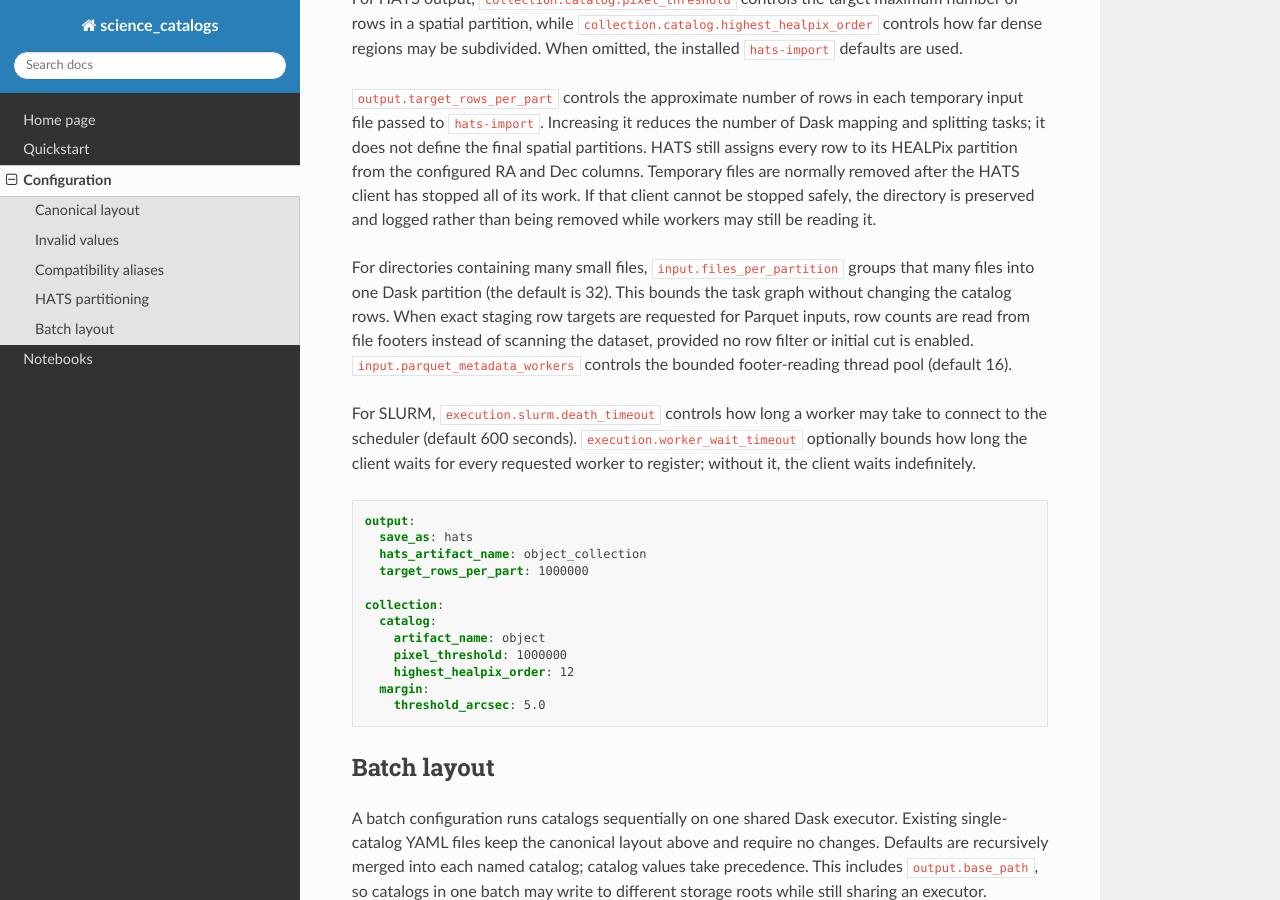
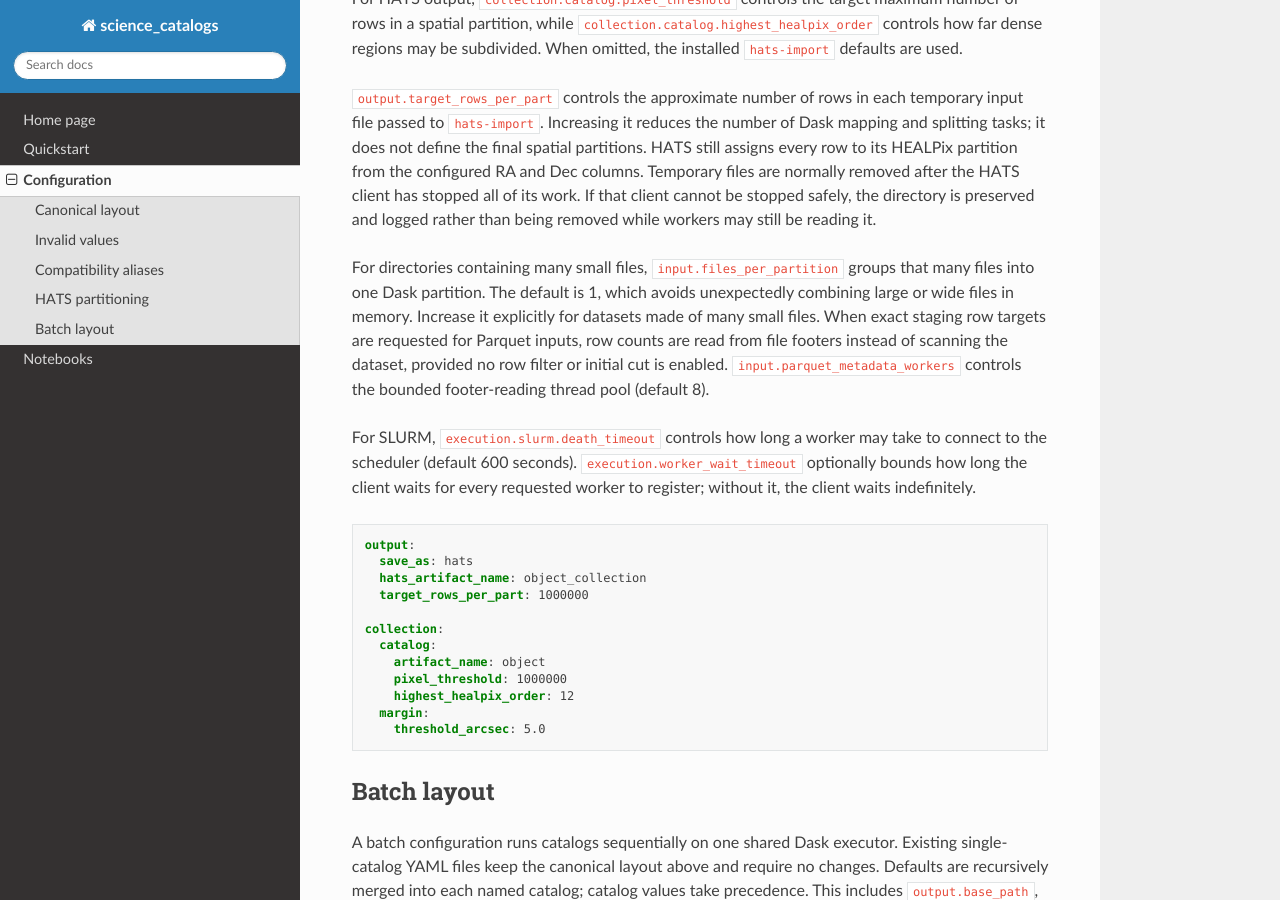
Before and after one commit to linea-it/science_catalogs, a Sphinx documentation site: the page built from docs/configuration.rst, in a window 1280 px wide and 900 px high, scrolled down 2044 px. Built offline with Sphinx 7.4.7 and the Read the Docs theme 3.1.0, drawn with Linux system fonts in a browser that asks for light colours; pages that are not in the unit, such as notebooks, are missing from menus.

Commit message:
Use memory-safe defaults for Parquet catalog processing
- default to one input file per Dask partition
- limit Parquet metadata reads to eight concurrent workers
- keep row-based repartitioning disabled unless explicitly configured
- document and test the safer fallback behavior

```diff
--- a/docs/configuration.rst
+++ b/docs/configuration.rst
@@ -20,8 +20,8 @@ columns. ``photometry`` contains scientific transformations. ``output`` and
    input:
      catalog_path: /data/object
      catalog_pattern: "*.parq"
-     files_per_partition: 32
-     parquet_metadata_workers: 16
+     files_per_partition: 1
+     parquet_metadata_workers: 8
      user_selected_cols: [objectId, coord_ra, coord_dec, g_psfFlux, g_psfFluxErr]
      ra_col: coord_ra
      dec_col: coord_dec
@@ -116,12 +116,13 @@ of its work. If that client cannot be stopped safely, the directory is preserved
 logged rather than being removed while workers may still be reading it.
 
 For directories containing many small files, ``input.files_per_partition`` groups
-that many files into one Dask partition (the default is 32). This bounds the task
-graph without changing the catalog rows. When exact staging row targets are requested
-for Parquet inputs, row counts are read from file footers instead of scanning the
-dataset, provided no row filter or initial cut is enabled.
+that many files into one Dask partition. The default is 1, which avoids unexpectedly
+combining large or wide files in memory. Increase it explicitly for datasets made of
+many small files. When exact staging row targets are requested for Parquet inputs, row
+counts are read from file footers instead of scanning the dataset, provided no row
+filter or initial cut is enabled.
 ``input.parquet_metadata_workers`` controls the bounded footer-reading thread pool
-(default 16).
+(default 8).
 
 For SLURM, ``execution.slurm.death_timeout`` controls how long a worker may take to
 connect to the scheduler (default 600 seconds). ``execution.worker_wait_timeout``
```
Also changed, not shown: 2 other files.
